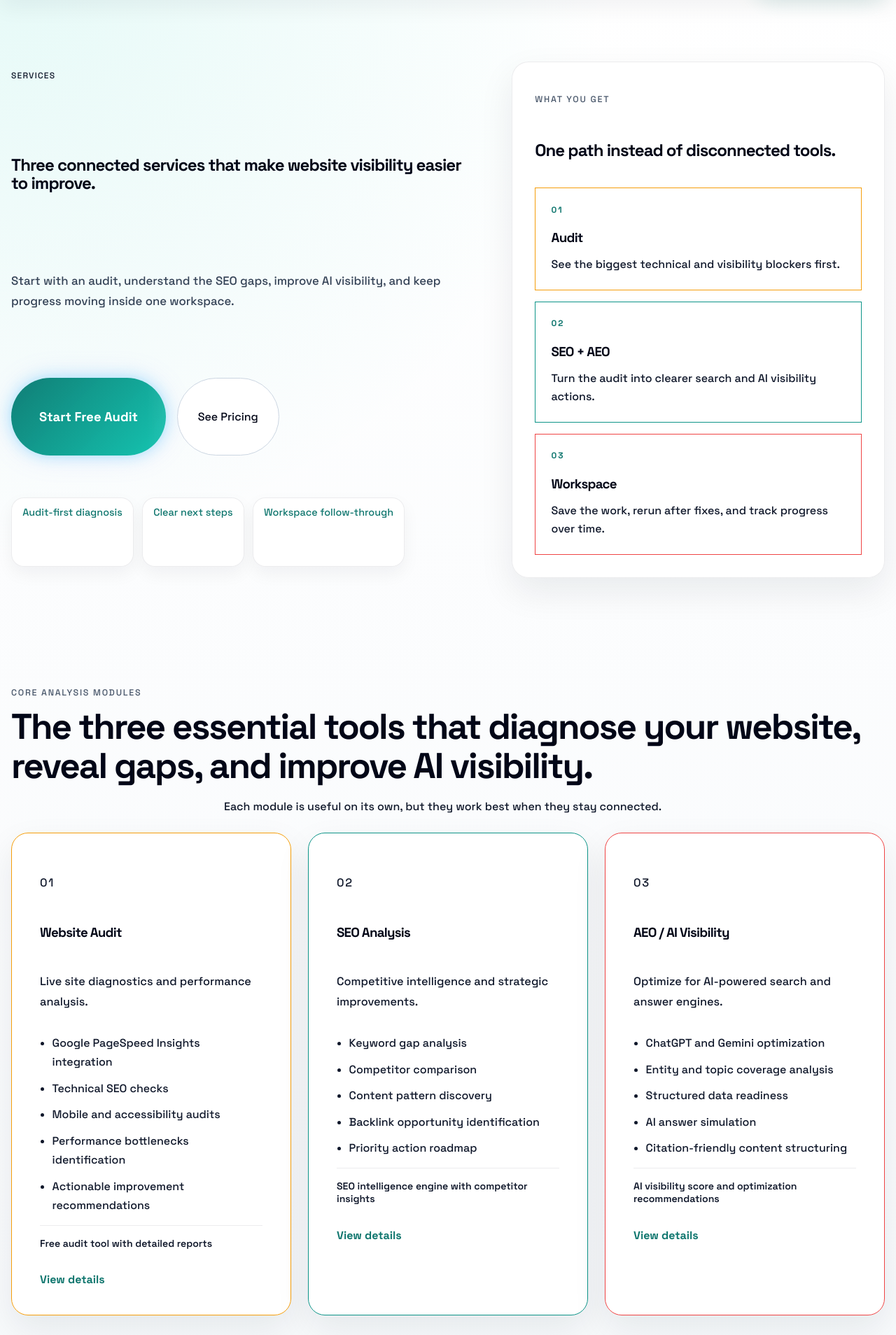
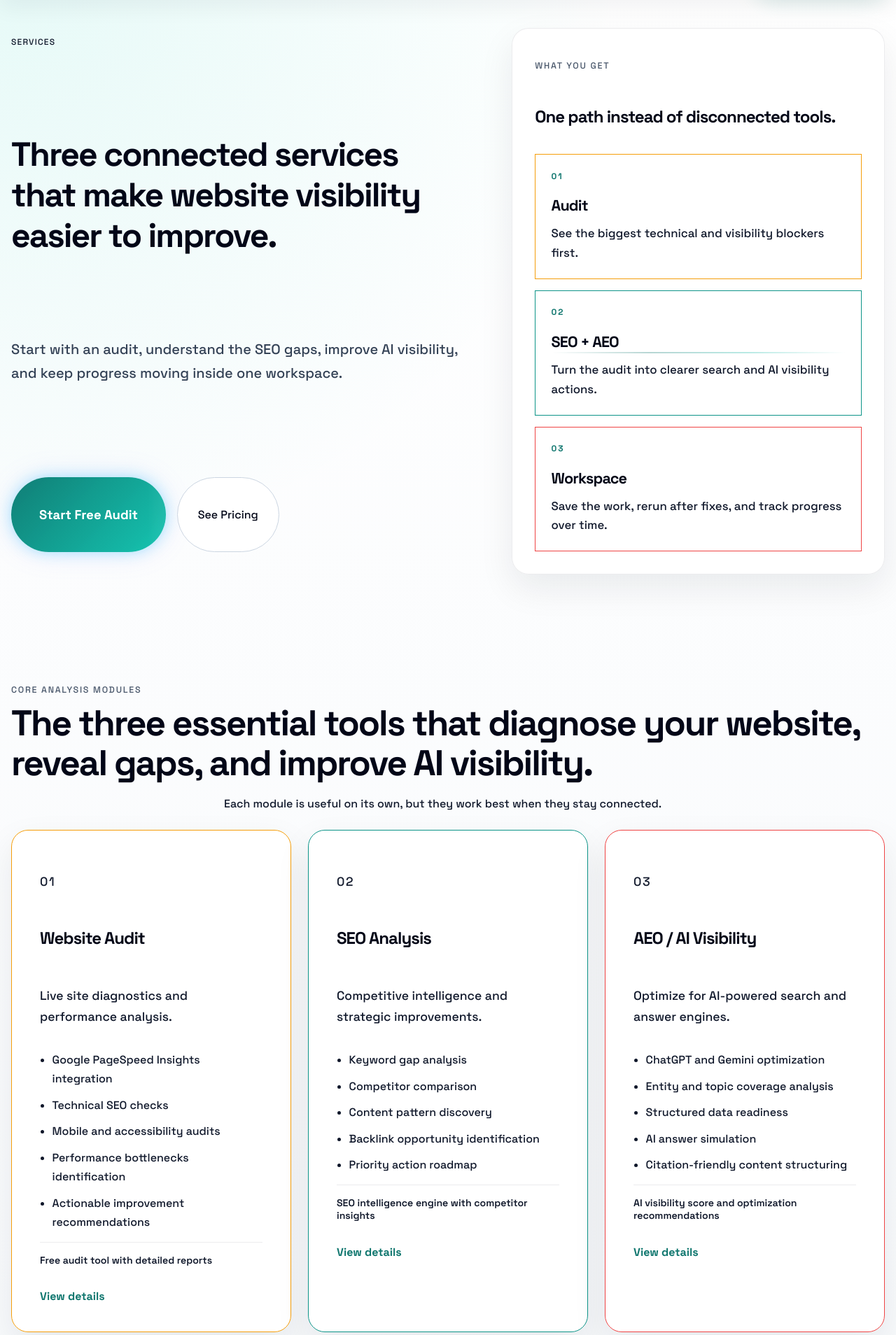
Before and after one commit to evans3077/VRTSPACE1, a Django app: page /services/ in a window 1280 px wide. Shown: the part 75-1983 px from the top of the page at 70% size. Run offline with Django 5.2, Linux system fonts and the light colour scheme; parts of the project's set-up code (start-up, migrations or seed data) failed here and were passed over; some libraries are stand-ins or nearby versions.

Commit message:
more ui revamps v7

```diff
--- a/public/static/css/ui-polish.css
+++ b/public/static/css/ui-polish.css
@@ -1754,3 +1754,62 @@ body.shell-light .case-step .step-num {
         display: flex !important;
     }
 }
+
+/* ══════════════════════════════════════════════════════════════════
+   38. LOCALIZED SERVICES ROUTE BUMPS
+   Safely scales typography and adds hover states without grid disruption.
+   ══════════════════════════════════════════════════════════════════ */
+.public-service-card, .public-step-card {
+    transition: transform 0.3s ease, box-shadow 0.3s ease, border-color 0.3s ease !important;
+}
+
+/* Elevate and pulse lightly on hover (Instead of breaking 3D flips) */
+.public-service-card:hover {
+    transform: translateY(-8px) scale(1.01) !important;
+    box-shadow: 0 20px 40px rgba(0, 0, 0, 0.08) !important;
+    border-color: var(--brand-primary) !important;
+}
+
+/* Slightly increase base typography for better viewing */
+.public-service-card h3 {
+    font-size: 1.5rem !important;
+}
+.public-service-card p {
+    font-size: 1.1rem !important;
+}
+
+.public-step-card h3 {
+    font-size: 1.35rem !important;
+}
+.public-step-card p {
+    font-size: 1.05rem !important;
+}
+
+/* Map the 4-color glowing sequences locally without DOM replacing */
+.public-service-card:nth-child(4n+1):hover,
+.public-step-card:nth-child(4n+1):hover { border-color: #f59e0b !important; }
+.public-service-card:nth-child(4n+2):hover,
+.public-step-card:nth-child(4n+2):hover { border-color: #14b8a6 !important; }
+.public-service-card:nth-child(4n+3):hover,
+.public-step-card:nth-child(4n+3):hover { border-color: #ef4444 !important; }
+
+/* ══════════════════════════════════════════════════════════════════
+   39. SERVICES ROUTE - JOURNEY CONNECTOR LINE
+   ══════════════════════════════════════════════════════════════════ */
+.public-step-grid {
+    position: relative;
+    z-index: 1;
+}
+
+.public-step-grid::before {
+    content: '';
+    position: absolute;
+    top: 50%;
+    transform: translateY(-50%);
+    left: 5%;
+    right: 5%;
+    height: 2px;
+    background: linear-gradient(90deg, transparent, var(--brand-primary), var(--brand-secondary), transparent);
+    opacity: 0.3;
+    z-index: -1;
+}
--- a/templates/core/services.html
+++ b/templates/core/services.html
@@ -1,23 +1,18 @@
 {% extends "base.html" %}
 
 {% block content %}
-<section class="public-shell-section">
+<section class="public-shell-section" style="padding-top: 1.5rem !important; padding-bottom: 4.5rem !important;">
     <div class="container hero-split public-hero-split">
         <div class="public-hero-copy">
             <p class="feature-tag">Services</p>
-            <h1>Three connected services that make website visibility easier to improve.</h1>
-            <p class="lead">
+            <h1 class="gradient-text" style="font-size: 3rem; margin-bottom: 1.5rem; line-height: 1.2;">Three connected services that make website visibility easier to improve.</h1>
+            <p class="lead" style="font-size: 1.25rem;">
                 Start with an audit, understand the SEO gaps, improve AI visibility, and keep progress moving inside
                 one workspace.
             </p>
-            <div class="hero-actions public-hero-actions">
+            <div class="hero-actions" style="justify-content: flex-start; margin-top: 2.5rem;">
                 <a class="button button-mega" href="{% url 'core:home' %}#audit">Start Free Audit</a>
                 <a class="button button-secondary" href="{% url 'core:packages' %}">See Pricing</a>
-            </div>
-            <div class="trust-bar tag-row public-chip-row">
-                <span class="premium-pill">Audit-first diagnosis</span>
-                <span class="premium-pill">Clear next steps</span>
-                <span class="premium-pill">Workspace follow-through</span>
             </div>
         </div>
         <div class="public-hero-panel glass-panel">
```
